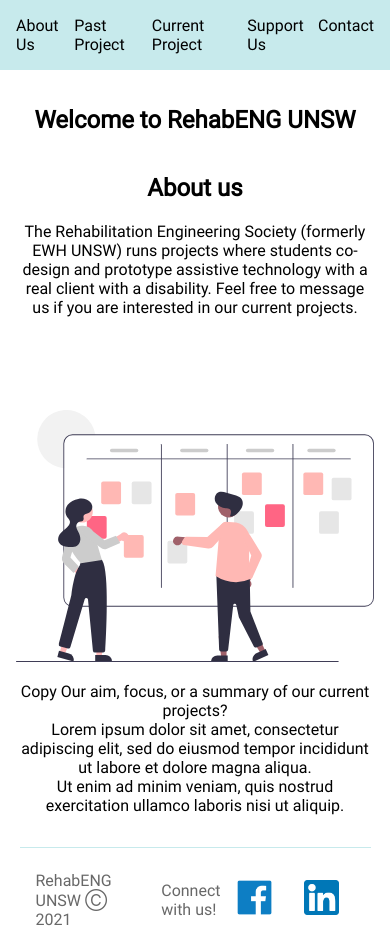
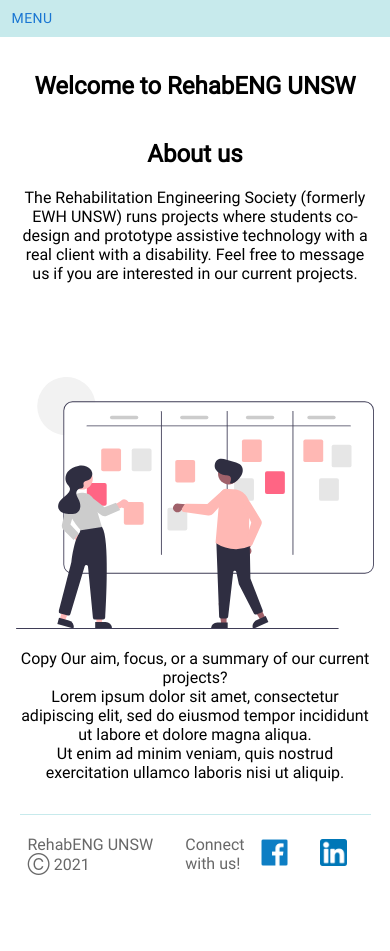
Before and after one commit to Vincent-SS/RehabENG-Website, a React (Create React App) app: page /about in a window 390 px wide. After the commit the page ends 894 px from the top, so only its background shows below. Built offline with nearby package versions, Linux system fonts and the light colour scheme.

Commit message:
temp mobile nav menu and edited padding and icon width in footer

```diff
--- a/src/App.js
+++ b/src/App.js
@@ -3,35 +3,16 @@ import {
   BrowserRouter as Router,
   Switch,
   Route,
-  Link,
   Redirect
 } from "react-router-dom";
 import { createTheme, ThemeProvider } from '@mui/material/styles';
-import styled from 'styled-components';
 import About from './screens/About';
 import PastProject from './screens/PastProject';
 import CurrentProject from './screens/CurrentProject';
 import Support from './screens/Support';
 import Contact from './screens/Contact'
+import Navigation from './components/Navigation'
 import Footer from './components/Footer';
-
-const Nav = styled.nav`
-background-color: #C7EAEC;
-`
-const List = styled.ul`
-  margin: 0;
-  display: flex;
-  flex-direction: row;
-  justify-content: space-around;
-  padding: 1em;
-  li {
-    list-style-type: none;
-    a {
-      text-decoration: none;
-      color: #000;
-    }
-  }
-`;
 
 const theme = createTheme();
 
@@ -40,25 +21,7 @@ function App() {
     <ThemeProvider theme={theme}>
     <Router>
       <div>
-        <Nav>
-          <List>
-            <li>
-              <Link to="/">About Us</Link>
-            </li>
-            <li>
-              <Link to='/past-project'>Past Project</Link>
-            </li>
-            <li>
-              <Link to='/current-project'>Current Project</Link>
-            </li>
-            <li>
-              <Link to='/supportus'>Support Us</Link>
-            </li>
-            <li>
-              <Link to="/contact">Contact</Link>
-            </li>
-          </List>
-        </Nav>
+        <Navigation/>
       </div>
       <div>
         {/* A <Switch> looks through its children <Route>s and
--- a/src/components/Footer.js
+++ b/src/components/Footer.js
@@ -1,7 +1,7 @@
 import styled from "styled-components";
 import facebookLogo from "../assets/facebook.png";
 import linkedinLogo from "../assets/linkedin.png";
-
+import useMediaQuery from "@mui/material/useMediaQuery";
 
 
 const Container = styled.div`
@@ -18,21 +18,23 @@ const Container = styled.div`
                 border-top: 1px solid #C7EAEC;
                 > div {
                         color: #686868;
-                        padding: 1em;
+                        padding: ${props => props.mobile ? '0.5em' : '1em'};
                         display: flex;
                         align-items: center;
                         > a {
                               margin: 1rem;
                               > img {
-                                width: 35px;
+                                width: ${props => props.mobile ? '27px' : '35px'};
                               }
                         }
                 }
         }
 `
 
-const Footer = () => (
-        <Container>
+const Footer = () => {
+	const isMobile = useMediaQuery(theme => theme.breakpoints.down('sm'));
+	return (
+		<Container mobile={isMobile}>
 						<div>
 							<div>
 								RehabENG UNSW Ⓒ 2021
@@ -44,7 +46,7 @@ const Footer = () => (
 							</div>
 						</div>
 		</Container>
-
 	)
+}
 
 export default Footer;
--- /dev/null
+++ b/src/components/NavList.js
@@ -0,0 +1,23 @@
+import { Link } from "react-router-dom"
+
+const NavList = () => (
+        <ul>
+                <li>
+                        <Link to="/">About Us</Link>
+                </li>
+                <li>
+                        <Link to='/past-project'>Past Project</Link>
+                </li>
+                <li>
+                        <Link to='/current-project'>Current Project</Link>
+                </li>
+                <li>
+                        <Link to='/supportus'>Support Us</Link>
+                </li>
+                <li>
+                        <Link to="/contact">Contact</Link>
+                </li>
+        </ul>
+)
+
+export default NavList;
--- /dev/null
+++ b/src/components/NavMenu.jsx
@@ -0,0 +1,55 @@
+import { useState } from "react";
+import { Button, Menu, MenuItem } from "@mui/material";
+import { Link } from "react-router-dom";
+
+const NavMenu = () => {
+        const [anchorEl, setAnchorEl] = useState(null);
+        const open = Boolean(anchorEl);
+
+        const handleClick = e => {
+			setAnchorEl(e.currentTarget);
+        }
+
+		const handleClose = () => {
+			setAnchorEl(null);
+		}
+
+        return (
+                <div>
+					<Button
+						id='nav-menu-btn'
+						aria-controls='nav-menu'
+						aria-haspopup='true'
+						aria-expanded={open ? 'true' : undefined}
+						onClick={handleClick}
+					>
+					Menu
+					</Button>
+					<Menu
+						id='nav-menu'
+						anchorEl={anchorEl}
+						open={open}
+						onClose={handleClose}
+						MenuListProps={{ 'aria-labelledby': 'basic-button' }}
+					>
+						<MenuItem onClick={handleClose}>
+							<Link to="/">About Us</Link>
+						</MenuItem>
+						<MenuItem onClick={handleClose}>
+							<Link to='/past-project'>Past Project</Link>
+						</MenuItem>
+						<MenuItem onClick={handleClose}>
+							<Link to='/current-project'>Current Project</Link>
+						</MenuItem>
+						<MenuItem onClick={handleClose}>
+							<Link to='/supportus'>Support Us</Link>
+						</MenuItem>
+						<MenuItem onClick={handleClose}>
+							<Link to="/contact">Contact</Link>
+						</MenuItem>
+					</Menu>
+                </div>
+        )
+}
+
+export default NavMenu;
--- /dev/null
+++ b/src/components/Navigation.js
@@ -0,0 +1,33 @@
+import useMediaQuery from '@mui/material/useMediaQuery';
+import styled from 'styled-components';
+import NavList from './NavList';
+import NavMenu from './NavMenu';
+
+const Nav = styled.nav`
+        background-color: #C7EAEC;
+        > ul {
+                margin: 0;
+                display: flex;
+                flex-direction: row;
+                justify-content: space-around;
+                padding: 1em;
+                > li {
+                        list-style-type: none;
+                        > a {
+                                text-decoration: none;
+                                color: #000;
+                        }
+                }
+        }
+`
+
+const Navigation = () => {
+        const isMobile = useMediaQuery(theme => theme.breakpoints.down('sm'));
+        return (
+                <Nav>
+                        {isMobile ? <NavMenu/> : <NavList/> }
+                </Nav>
+        )
+}
+
+export default Navigation;
```
Also changed, not shown: src/components/Nav.js (deleted). Lines whose indentation alone changed are shown as unchanged.
